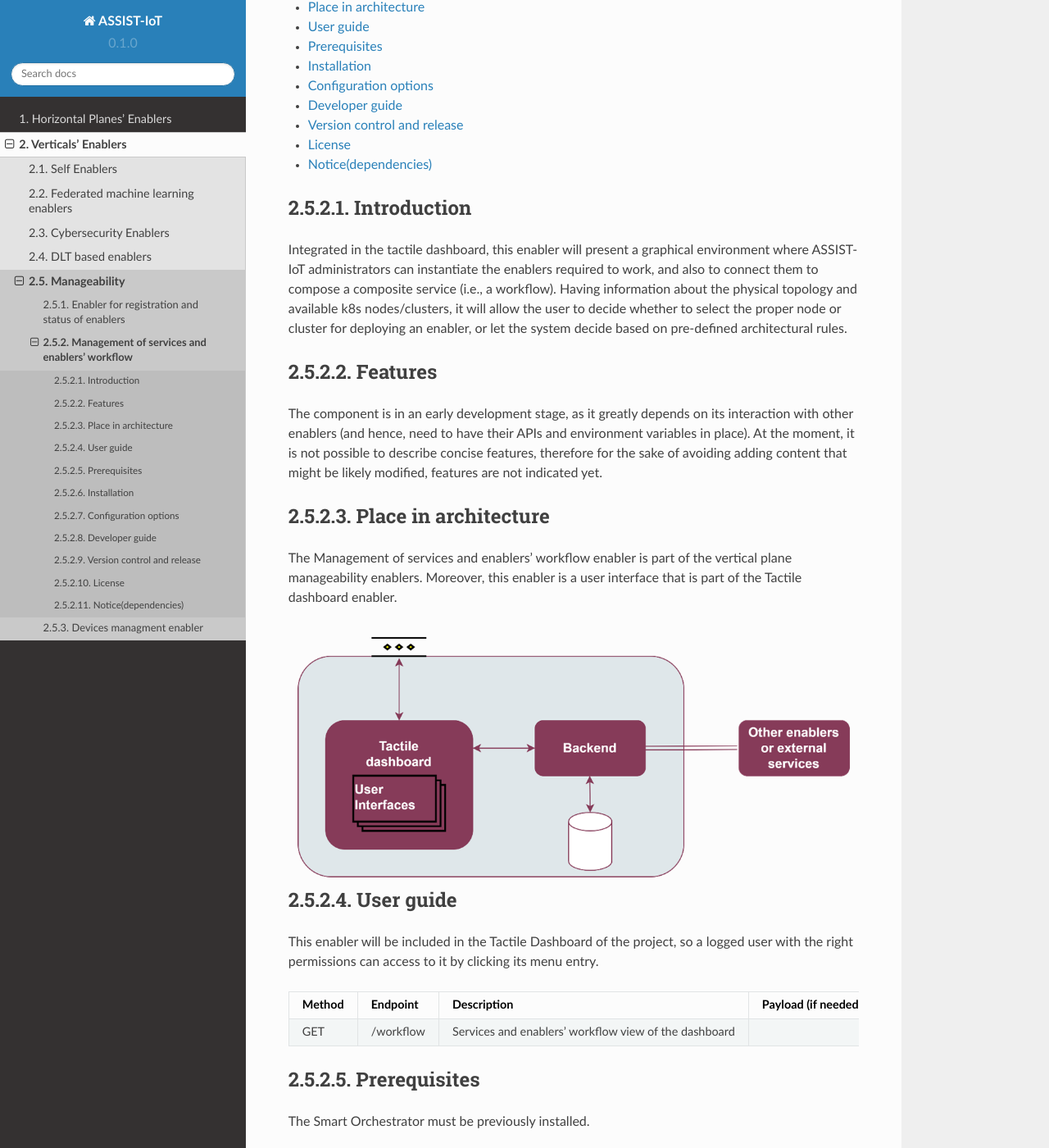
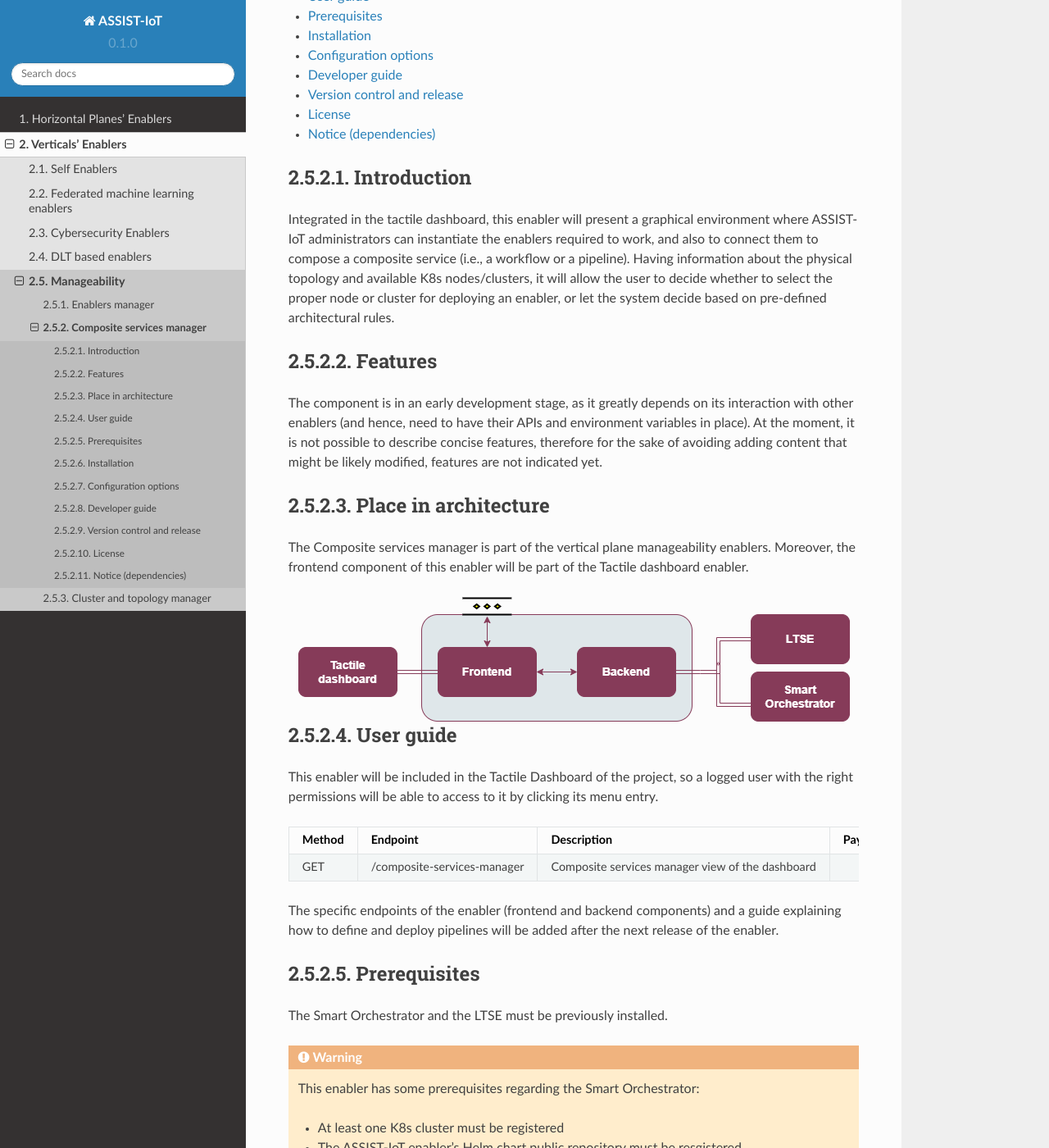
Before and after one commit to assist-iot/assist-iot-documentation, a Sphinx documentation site: the page built from docs/source/verticals/manageability/management_of_services_and_enablers.rst, in a window 1280 px wide and 1400 px high, scrolled down 272 px. Shown: the whole window at 82% size. Built offline with Sphinx 7.4.7 and the Read the Docs theme 2.0.0, drawn with Linux system fonts in a browser that asks for light colours; some of the changed text lies outside the part shown.

Commit message:
Change manageability names and update comp svc

```diff
--- a/docs/source/verticals/manageability/management_of_services_and_enablers.rst
+++ b/docs/source/verticals/manageability/management_of_services_and_enablers.rst
@@ -1,8 +1,8 @@
-.. _Management of services and enablers' workflow:
+.. _Composite services manager:
 
-#############################################
-Management of services and enablers' workflow
-#############################################
+###########################
+Composite services manager
+###########################
 
 .. contents::
   :local:
@@ -11,7 +11,7 @@ Management of services and enablers' workflow
 ***************
 Introduction
 ***************
-Integrated in the tactile dashboard, this enabler will present a graphical environment where ASSIST-IoT administrators can instantiate the enablers required to work, and also to connect them to compose a composite service (i.e., a workflow). Having information about the physical topology and available k8s nodes/clusters, it will allow the user to decide whether to select the proper node or cluster for deploying an enabler, or let the system decide based on pre-defined architectural rules.
+Integrated in the tactile dashboard, this enabler will present a graphical environment where ASSIST-IoT administrators can instantiate the enablers required to work, and also to connect them to compose a composite service (i.e., a workflow or a pipeline). Having information about the physical topology and available K8s nodes/clusters, it will allow the user to decide whether to select the proper node or cluster for deploying an enabler, or let the system decide based on pre-defined architectural rules.
 
 ***************
 Features
@@ -22,54 +22,72 @@ At the moment, it is not possible to describe concise features, therefore for th
 *********************
 Place in architecture
 *********************
-The Management of services and enablers' workflow enabler is part of the vertical plane manageability enablers. Moreover, this enabler is a user interface that is part of the Tactile dashboard enabler.
+The Composite services manager is part of the vertical plane manageability enablers. Moreover, the frontend component of this enabler will be part of the Tactile dashboard enabler.
 
-.. figure:: ./dashboard-manageability-architecture.png
+.. figure:: ./composite-service-manager-architecture.png
   :alt: Dashboard architecture
   :align: center
 
 ***************
 User guide
 ***************
-This enabler will be included in the Tactile Dashboard of the project, so a logged user with the right permissions can access to it by clicking its menu entry.
+This enabler will be included in the Tactile Dashboard of the project, so a logged user with the right permissions will be able to access to it by clicking its menu entry.
 
-+--------+-----------+-------------------------------------------------------+---------------------+-----------------+
-| Method | Endpoint  | Description                                           | Payload (if needed) | Response format |
-+========+===========+=======================================================+=====================+=================+
-| GET    | /workflow | Services and enablers' workflow view of the dashboard |                     | Web page        |
-+--------+-----------+-------------------------------------------------------+---------------------+-----------------+
++--------+-----------------------------+--------------------------------------------------+---------------------+-----------------+
+| Method | Endpoint                    | Description                                      | Payload (if needed) | Response format |
++========+=============================+==================================================+=====================+=================+
+| GET    | /composite-services-manager | Composite services manager view of the dashboard |                     | Web page        |
++--------+-----------------------------+--------------------------------------------------+---------------------+-----------------+
+
+The specific endpoints of the enabler (frontend and backend components) and a guide explaining how to define and deploy pipelines will be added after the next release of the enabler.
 
 ***************
 Prerequisites
 ***************
-The Smart Orchestrator must be previously installed.
+The Smart Orchestrator and the LTSE must be previously installed.
+
+.. warning::
+  This enabler has some prerequisites regarding the Smart Orchestrator:
+
+  - At least one K8s cluster must be registered
+  - The ASSIST-IoT enabler's Helm chart public repository must be resgistered
 
 ***************
 Installation
 ***************
-This enabler will be part of the Tactile dashboard enabler, so see the installation section of the Tactile dashboard enabler entry.
+The enabler will be installed using its Helm chart.
+
+1. Add the Helm chart repository:
+
+   ``helm repo add assist-public-repo https://gitlab.assist-iot.eu/api/v4/projects/85/packages/helm/stable``
+
+2. Install the last version of the dashboard's Helm chart
+
+   ``helm install assist-public-repo/composite-service-manager``
 
 *********************
 Configuration options
 *********************
-Will be determined after the release of the enabler.
+Will be completed after the next release of the enabler.
 
 ***************
 Developer guide
 ***************
-Will be determined after the release of the enabler.
+Will be completed after the next release of the enabler.
 
 ***************************
 Version control and release
 ***************************
-Will be determined after the release of the enabler.
+Version 1.0.0 under a final development stage, at this moment the enabler is fully functional but with limited functionalities, so it is open to the addition of more features. Furthermore, it is aligned with the version 3.0.0 of the Smart Orchestrator enabler.
 
 ***************
 License
 ***************
-Will be determined after the release of the enabler.
+Apache 2.0.
 
-********************
-Notice(dependencies)
-********************
-This enabler will depend on the Smart Orchestrator enabler and will be part of the Tactile dashboard enabler.
+*********************
+Notice (dependencies)
+*********************
+This enabler depends on the Smart Orchestrator enabler and the Long Term data Storage Enabler (LTSE). Furthermore, is part of the Tactile dashboard enabler as an iframe.
+
+Furthermore, this enabler uses Node-RED for its frontend component, which is also under an Apache 2.0 license.
```
Also changed, not shown: docs/source/verticals/manageability/devices_management_enabler.rst (+5 -5 lines), docs/source/verticals/manageability/registration_and_status_enabler.rst (+5 -5 lines), docs/source/verticals/manageability/composite-service-manager-architecture.png (added).
